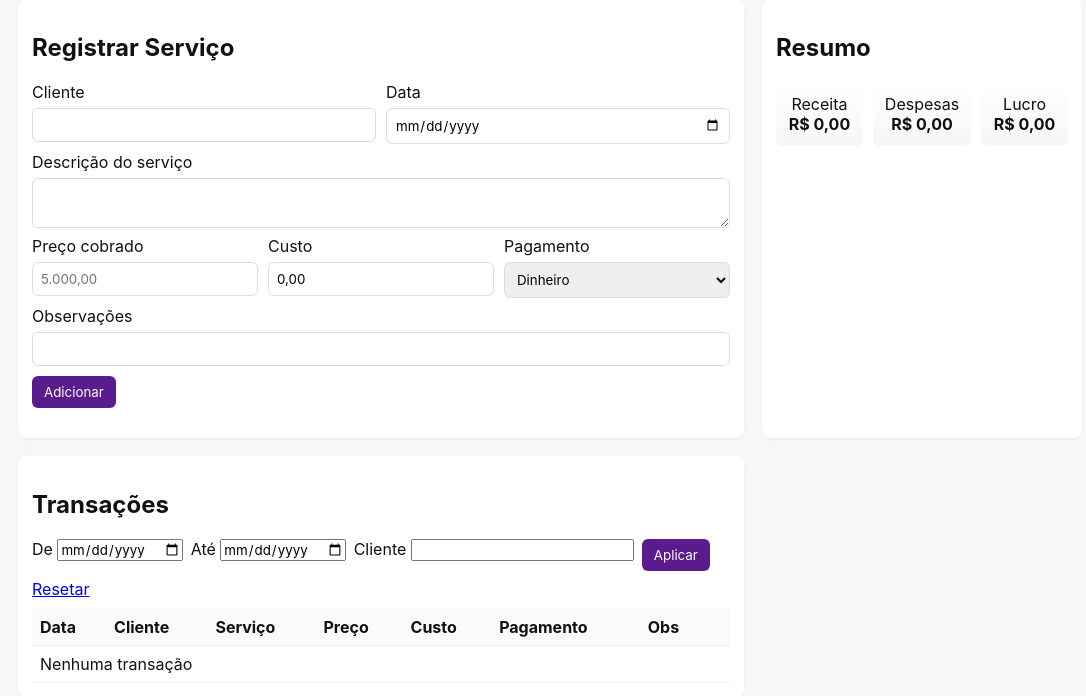
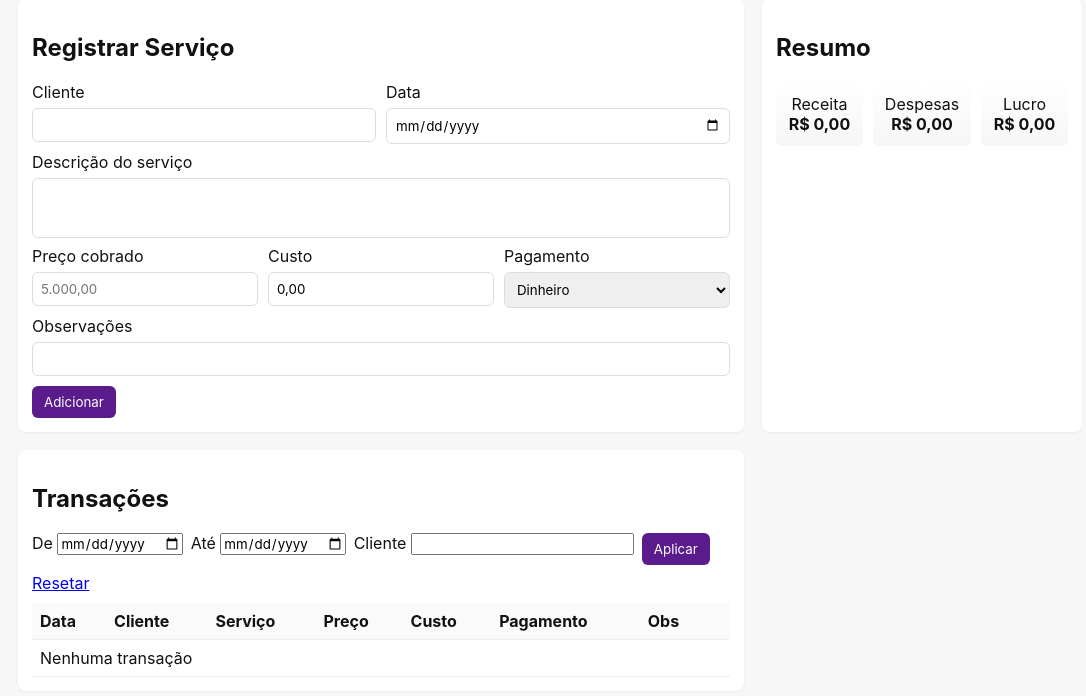
Before and after one commit to gustavoeguchi06-sys/TrabalhoTatuador, a Django app: page / in a window 1280 px wide. Shown: the part 155-851 px from the top of the page, without its empty margins (90-1176 px from the left). Run offline with Django 5.2, Linux system fonts and the light colour scheme; data that the repository does not hold is empty.

Commit message:
Descrição das alterações

```diff
--- a/static/css/visual.css
+++ b/static/css/visual.css
@@ -11,6 +11,8 @@ body{margin:0;background:var(--bg);color:#111}
 .panel{background:var(--card);padding:14px;border-radius:8px;box-shadow:0 1px 3px rgba(0,0,0,.06)}
 .form-panel label{display:block;margin-bottom:8px}
 .form-panel input,.form-panel textarea,.form-panel select{width:100%;padding:8px;border:1px solid #ddd;border-radius:6px;margin-top:6px}
+.form-panel input,.form-panel select{display:block}
+.form-panel textarea{display:block;resize:none;max-width:100%;min-height:60px;overflow:auto}
 .row{display:flex;gap:10px}
 .row label{flex:1}
 .actions{display:flex;gap:8px;margin-top:10px}
--- a/templates/finance/front.html
+++ b/templates/finance/front.html
@@ -1,6 +1,5 @@
 {% load static %}
 {% load finance_extras %}
-{% csrf_token %}
 <!DOCTYPE html>
 <html lang="pt-BR">
 <head>
```
